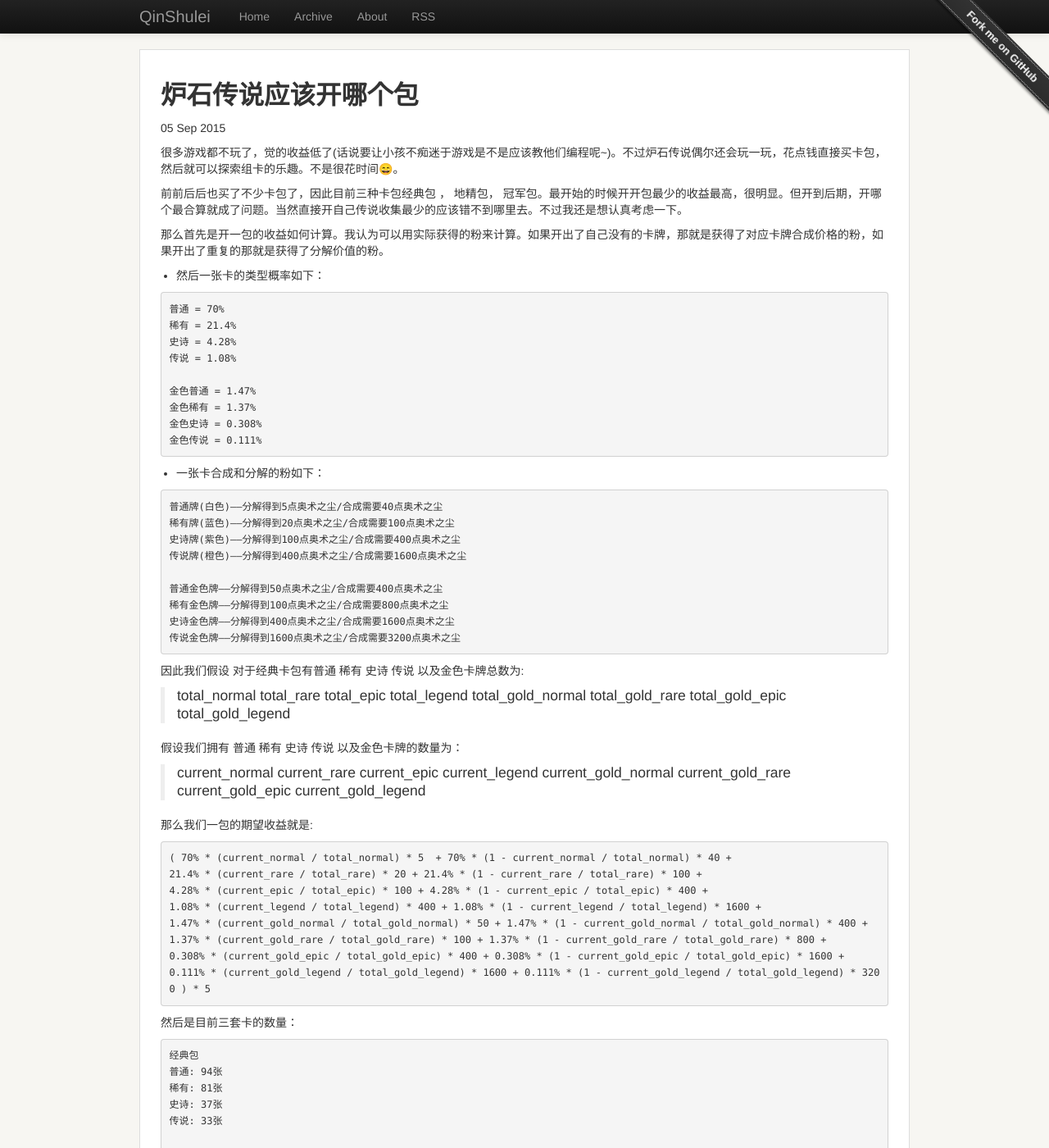
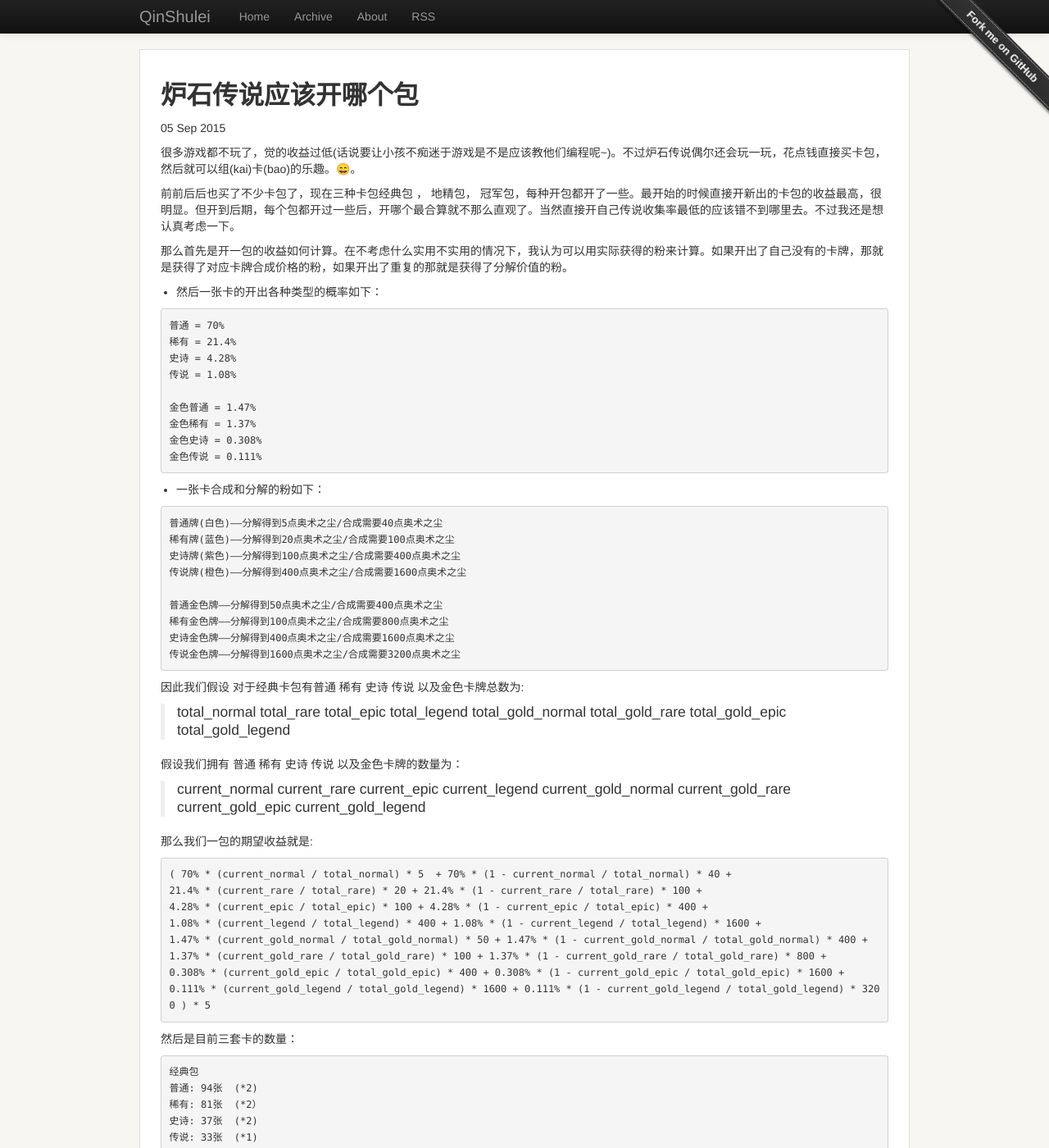
Before and after one commit to qinshulei/qinshulei.github.io, a Jekyll site: the page built from _posts/2015-09-04-hearthstone.markdown, in a window 1280 px wide and 1400 px high. Shown: the whole window at 82% size. Built offline with Jekyll 4.4.1, drawn with Linux system fonts in a browser that asks for light colours; emoji names are drawn with the system emoji font; comment, search, counter and statistics services are not loaded; some of the changed text lies outside the part shown.

Commit message:
update hearthstone

````diff
--- a/_posts/2015-09-04-hearthstone.markdown
+++ b/_posts/2015-09-04-hearthstone.markdown
@@ -6,13 +6,13 @@
 tages: game hearthstone
 ---
 
-很多游戏都不玩了，觉的收益低了(话说要让小孩不痴迷于游戏是不是应该教他们编程呢~)。不过炉石传说偶尔还会玩一玩，花点钱直接买卡包，然后就可以探索组卡的乐趣。不是很花时间:smile:。
+很多游戏都不玩了，觉的收益过低(话说要让小孩不痴迷于游戏是不是应该教他们编程呢~)。不过炉石传说偶尔还会玩一玩，花点钱直接买卡包，然后就可以组(kai)卡(bao)的乐趣。:smile:。
 
-前前后后也买了不少卡包了，因此目前三种卡包经典包 ， 地精包， 冠军包。最开始的时候开开包最少的收益最高，很明显。但开到后期，开哪个最合算就成了问题。当然直接开自己传说收集最少的应该错不到哪里去。不过我还是想认真考虑一下。
+前前后后也买了不少卡包了，现在三种卡包经典包 ， 地精包， 冠军包，每种开包都开了一些。最开始的时候直接开新出的卡包的收益最高，很明显。但开到后期，每个包都开过一些后，开哪个最合算就不那么直观了。当然直接开自己传说收集率最低的应该错不到哪里去。不过我还是想认真考虑一下。
 
-那么首先是开一包的收益如何计算。我认为可以用实际获得的粉来计算。如果开出了自己没有的卡牌，那就是获得了对应卡牌合成价格的粉，如果开出了重复的那就是获得了分解价值的粉。
+那么首先是开一包的收益如何计算。在不考虑什么实用不实用的情况下，我认为可以用实际获得的粉来计算。如果开出了自己没有的卡牌，那就是获得了对应卡牌合成价格的粉，如果开出了重复的那就是获得了分解价值的粉。
 
-+ 然后一张卡的类型概率如下：
++ 然后一张卡的开出各种类型的概率如下：
 
 ```
 普通 = 70%
@@ -77,22 +77,22 @@
 
 ```
 经典包
-普通: 94张
-稀有: 81张
-史诗: 37张
-传说: 33张
+普通: 94张  (*2)
+稀有: 81张  (*2）
+史诗: 37张  (*2)
+传说: 33张  (*1)
 
 地精包
-普通：40张
-稀有：37张
-史诗：26张
-传说：20张
+普通：40张 (*2)
+稀有：37张 (*2)
+史诗：26张 (*2)
+传说：20张 (*1)
 
 冠军包
-普通：49张
-稀有：36张
-史诗：27张
-传说：20张
+普通：49张 (*2)
+稀有：36张 (*2)
+史诗：27张 (*2)
+传说：20张 (*1)
 ```
 
 让我们以经典包为例计算一下几个节点的收益
@@ -128,4 +128,7 @@
 
 到了全卡则要接近16包。。。。。。:cry:
 
+大家最痛恨的莫过于蓝天白云（一张稀有四张普通），然后分解只得40尘，由上面的计算我们可以明星看出，这种收益是远低于平均水平的。然而平均收益最差都有107说明，
+开出史实和传说的收益巨大，拉高了平均收益。所以开包最重要的就是开史诗和开传说。。
+
 地精包和冠军包大致卡牌的比例变化不大，收益基本也差不多，不过每次开包都去精确计算这个概率大概只有处女座做得到吧～～
````
